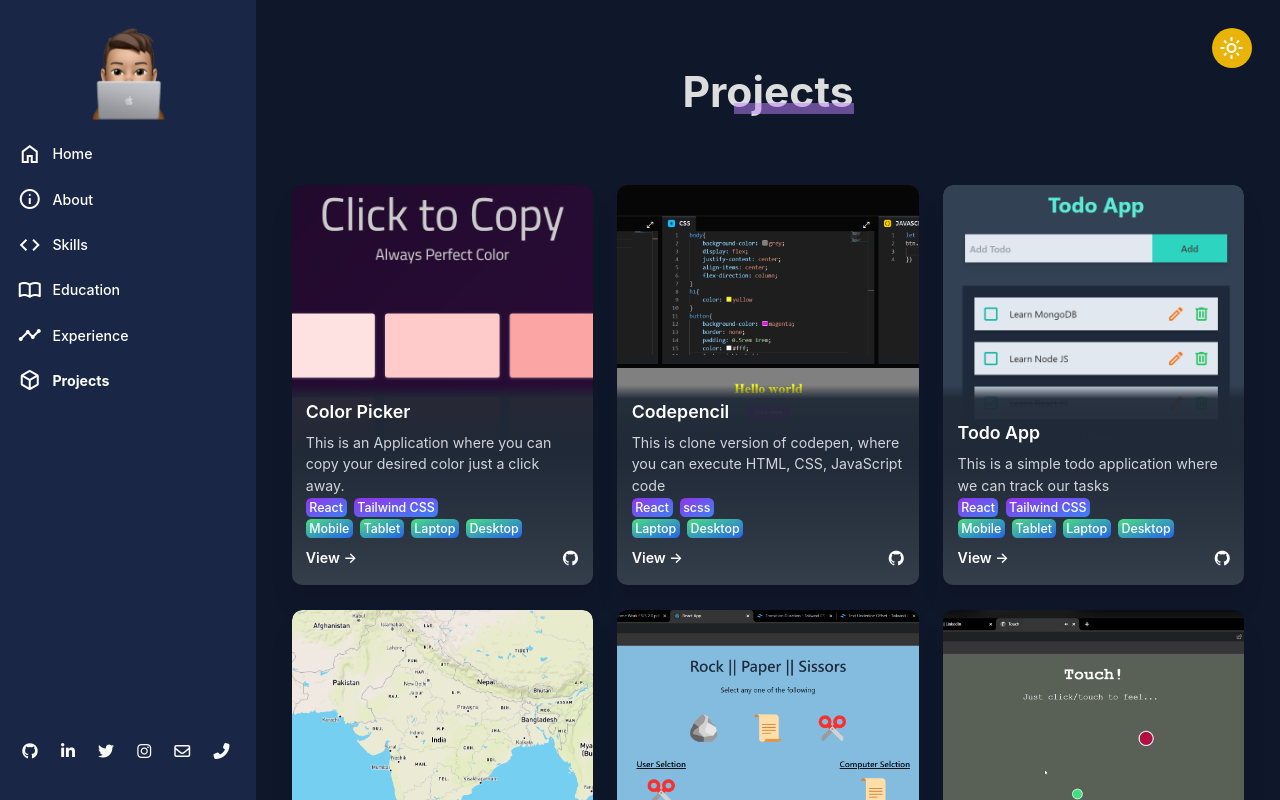
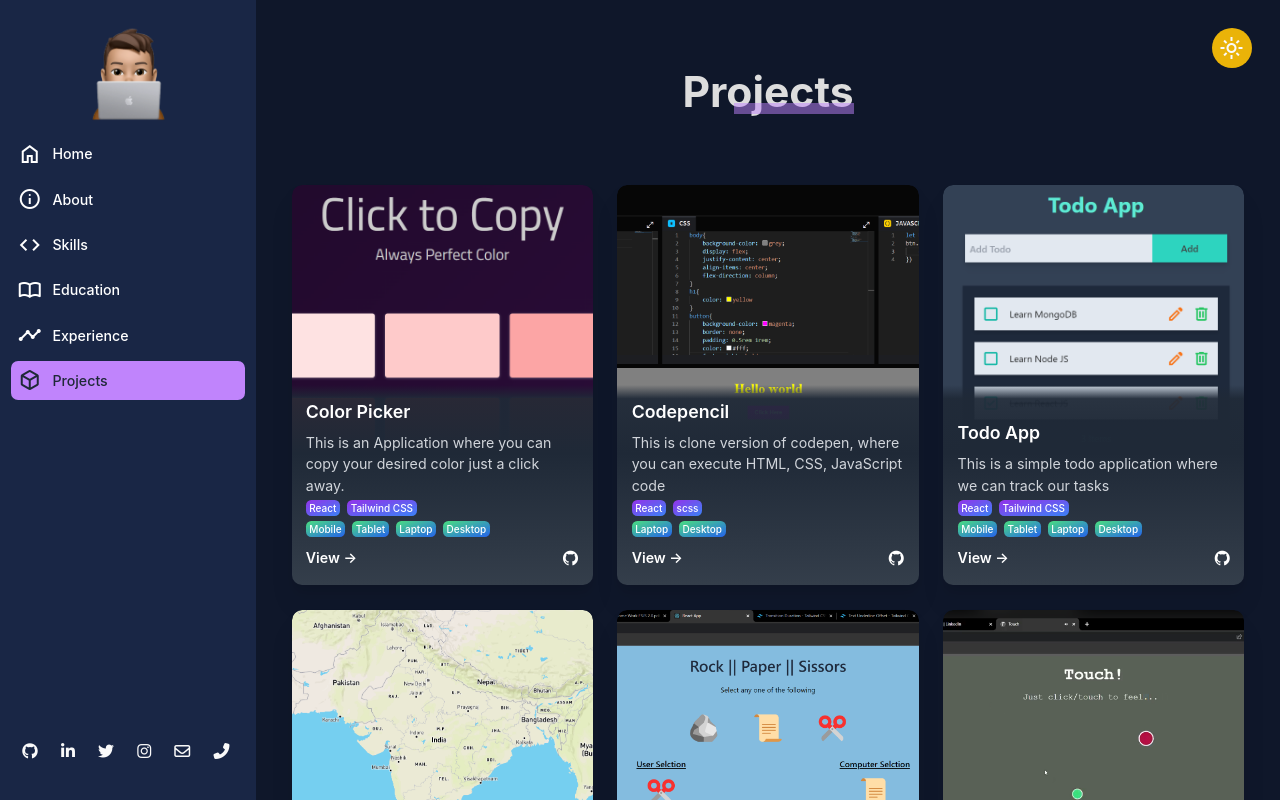
Before and after one commit to visshnnu-tejaa-98/portfoliov2, a React (Create React App) app: page /projects in a window 1280 px wide. Built offline with nearby package versions, Linux system fonts and the light colour scheme.

Commit message:
Fix Color issue

```diff
--- a/src/App.css
+++ b/src/App.css
@@ -29,3 +29,34 @@
   transition-duration: 300ms;
   transition-timing-function: cubic-bezier(0.4, 0, 0.2, 1);
 }
+
+/* Nav Links */
+
+.home-active {
+  background-color: #d946ef !important;
+  color: #1f2937 !important;
+}
+
+.about-active {
+  background-color: #fde047 !important;
+  color: #1f2937 !important;
+}
+
+.skills-active {
+  background-color: #d9f99d !important;
+  color: #1f2937 !important;
+}
+
+.education-active {
+  background-color: #f9a8d4 !important;
+  color: #1f2937 !important;
+}
+
+.experience-active {
+  background-color: #5eead4 !important;
+  color: #1f2937 !important;
+}
+.projects-active {
+  background-color: #c084fc !important;
+  color: #1f2937 !important;
+}
--- a/src/components/NavLayout.js
+++ b/src/components/NavLayout.js
@@ -52,7 +52,7 @@
                 to="/"
                 className={({ isActive }) =>
                   `flex items-center p-2 text-gray-900 rounded-lg dark:text-white hover:bg-gray-300 dark:hover:bg-[#0F172A] ${
-                    isActive && "text-[#ae37bf] dark:text-[#D946EF] font-bold"
+                    isActive && "home-active"
                   }`
                 }
               >
@@ -65,7 +65,7 @@
                 to="/about"
                 className={({ isActive }) =>
                   `flex items-center p-2 text-gray-900 rounded-lg dark:text-white hover:bg-gray-300 dark:hover:bg-[#0F172A] ${
-                    isActive && "text-[#CA8A04] dark:text-[#FDE047] font-bold"
+                    isActive && "about-active"
                   }`
                 }
               >
@@ -78,7 +78,7 @@
                 to="/skills"
                 className={({ isActive }) =>
                   `flex items-center p-2 text-gray-900 rounded-lg dark:text-white hover:bg-gray-300 dark:hover:bg-[#0F172A] ${
-                    isActive && "text-[#4D7C0F] dark:text-[#D9F99D] font-bold"
+                    isActive && "skills-active"
                   }`
                 }
               >
@@ -91,7 +91,7 @@
                 to="/education"
                 className={({ isActive }) =>
                   `flex items-center p-2 text-gray-900 rounded-lg dark:text-white hover:bg-gray-300 dark:hover:bg-[#0F172A] ${
-                    isActive && "text-[#9D174D] dark:text-[#F9A8D4] font-bold"
+                    isActive && "education-active"
                   }`
                 }
               >
@@ -106,7 +106,7 @@
                 to="/experience"
                 className={({ isActive }) =>
                   `flex items-center p-2 text-gray-900 rounded-lg dark:text-white hover:bg-gray-300 dark:hover:bg-[#0F172A] ${
-                    isActive && "text-[#0F766E] dark:text-[#5EEAD4] font-bold"
+                    isActive && "experience-active"
                   }`
                 }
               >
@@ -119,7 +119,7 @@
                 to="/projects"
                 className={({ isActive }) =>
                   `flex items-center p-2 text-gray-900 rounded-lg dark:text-white hover:bg-gray-300 dark:hover:bg-[#0F172A] ${
-                    isActive && "text-[#7E22CE] dark:text-[#C084FC] font-bold"
+                    isActive && "projects-active"
                   }`
                 }
               >
--- a/src/components/Projects.js
+++ b/src/components/Projects.js
@@ -43,14 +43,14 @@
                 <p className="text-gray-300 mt-2">{detail.description}</p>
                 <div>
                   {detail.stack.map((item) => (
-                    <span className="text-white bg-gradient-to-br from-purple-600 to-blue-500 hover:bg-gradient-to-bl focus:ring-4 focus:outline-none focus:ring-blue-300 dark:focus:ring-blue-800 font-medium rounded-md text-sm px-1 py-0.5 text-center mr-2 mb-2 text-[10px]">
+                    <span className="text-white bg-gradient-to-br from-purple-600 to-blue-500 hover:bg-gradient-to-bl focus:ring-4 focus:outline-none focus:ring-blue-300 dark:focus:ring-blue-800 font-medium rounded-md px-1 py-0.5 text-center mr-2 mb-2 text-[10px]">
                       {item}
                     </span>
                   ))}
                 </div>
                 <div>
                   {detail.screenType.map((item) => (
-                    <span className="text-white bg-gradient-to-br from-green-400 to-blue-600 hover:bg-gradient-to-bl focus:ring-4 focus:outline-none focus:ring-green-200 dark:focus:ring-green-800 font-medium rounded-md text-sm px-1 py-0.5 text-center mr-2 mb-2 text-[10px]">
+                    <span className="text-white bg-gradient-to-br from-green-400 to-blue-600 hover:bg-gradient-to-bl focus:ring-4 focus:outline-none focus:ring-green-200 dark:focus:ring-green-800 font-medium rounded-md px-1 py-0.5 text-center mr-2 mb-2 text-[10px]">
                       {item}
                     </span>
                   ))}
```
